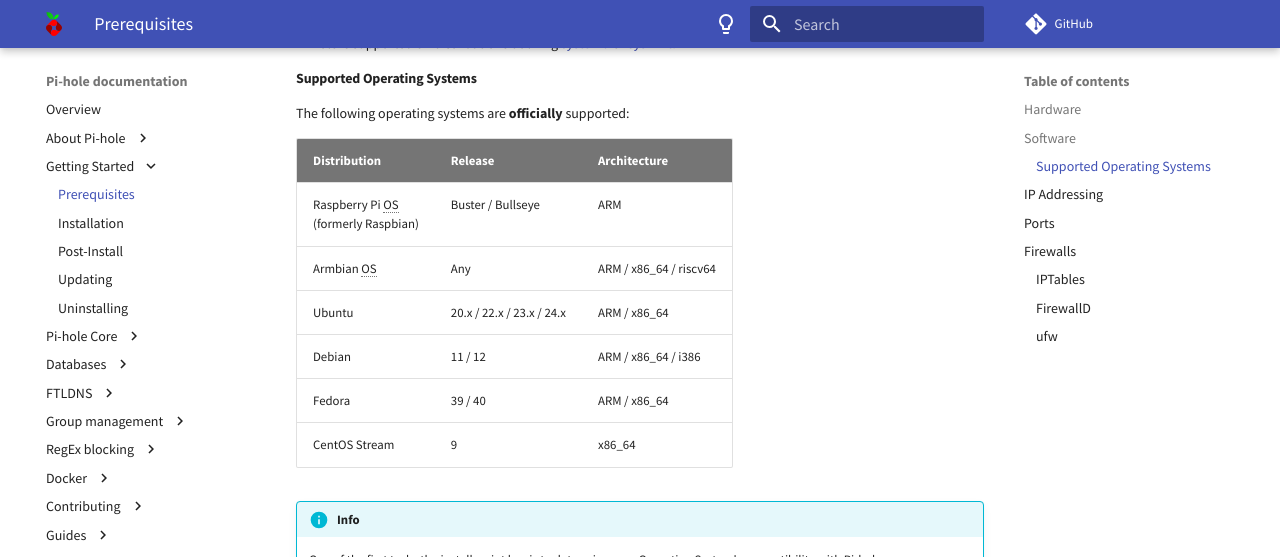
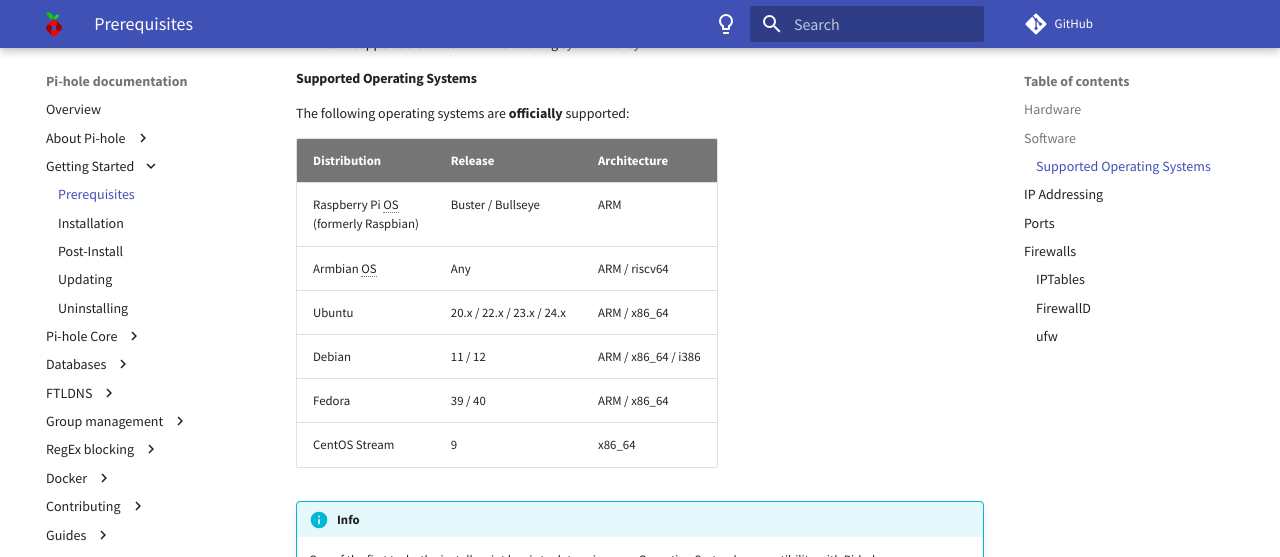
Before and after one commit to pi-hole/docs, an MkDocs documentation site: the page built from docs/main/prerequisites.md, in a window 1280 px wide and 900 px high, scrolled down 492 px. Shown: the top 557 px of the window. Built offline with MkDocs 1.6.1 and Material for MkDocs 9.7.7, drawn with Linux system fonts in a browser that asks for light colours; comment, search, counter and statistics services are not loaded.

Commit message:
Update prerequisites.md
ARMbian OS does not exist for x86_64

Signed-off-by: Matteo Scardovi <153216799+scardo02@users.noreply.github.com>

```diff
--- a/docs/main/prerequisites.md
+++ b/docs/main/prerequisites.md
@@ -28,7 +28,7 @@
 | Distribution | Release          | Architecture        |
 | ------------ | ---------------- | ------------------- |
 | Raspberry Pi OS <br>(formerly Raspbian)     | Buster / Bullseye | ARM                 |
-| Armbian OS   | Any | ARM / x86_64 / riscv64           |
+| Armbian OS   | Any | ARM / riscv64           |
 | Ubuntu       | 20.x / 22.x / 23.x / 24.x   | ARM / x86_64        |
 | Debian       | 11 / 12         | ARM / x86_64 / i386 |
 | Fedora       | 39 / 40     | ARM / x86_64        |
```
